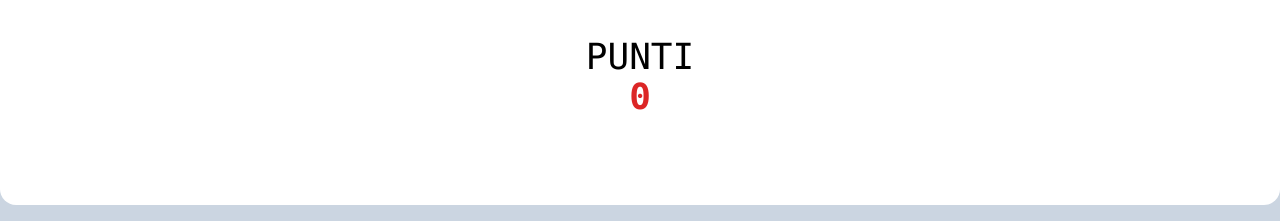
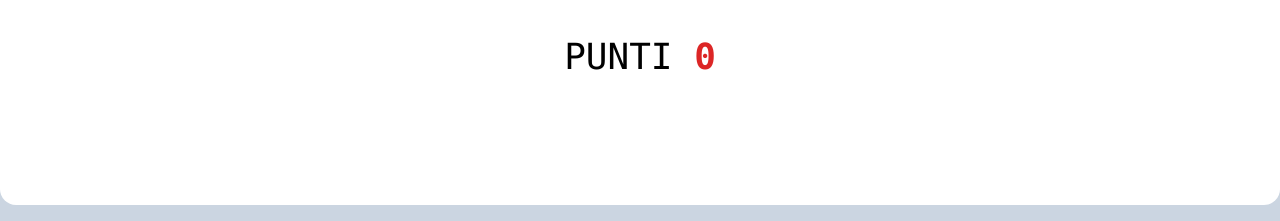
Before and after one commit to GiandoSaba/AlbumProjects, a website: page dist/index.html in a window 1280 px wide. Shown: the part 579-800 px from the top of the page. Drawn offline with nearby package versions, Linux system fonts and the light colour scheme.

Commit message:
last Changes

```diff
--- a/dist/index.html
+++ b/dist/index.html
@@ -4,7 +4,7 @@
     <meta charset="UTF-8" />
     <meta http-equiv="X-UA-Compatible" content="IE=edge" />
     <meta name="viewport" content="width=device-width, initial-scale=1.0" />
-    <title>TailWind Project</title>
+    <title>Indovina l'album</title>
     <link rel="stylesheet" href="output.css" />
     <script src="https://code.jquery.com/jquery-3.6.1.min.js"></script>
   </head>
@@ -32,13 +32,13 @@
           </div>
         </div>
       </div>
-      <div class="text-center">
+      <div class="container flex justify-center items-center gap-10">
         <button
-          class="px-4 py-2 mb-4 rounded-xl text-xl uppercase"
+          class="rounded-xl text-xl uppercase p-3"
           id="continue_btn"
         ></button>
         <h3 class="uppercase text-4xl">
-          Punti<span class="block font-black text-red-600" id="points"></span>
+          Punti <span class="font-black text-red-600" id="points"></span>
         </h3>
       </div>
     </div>
```
Also changed, not shown: dist/output.css.
